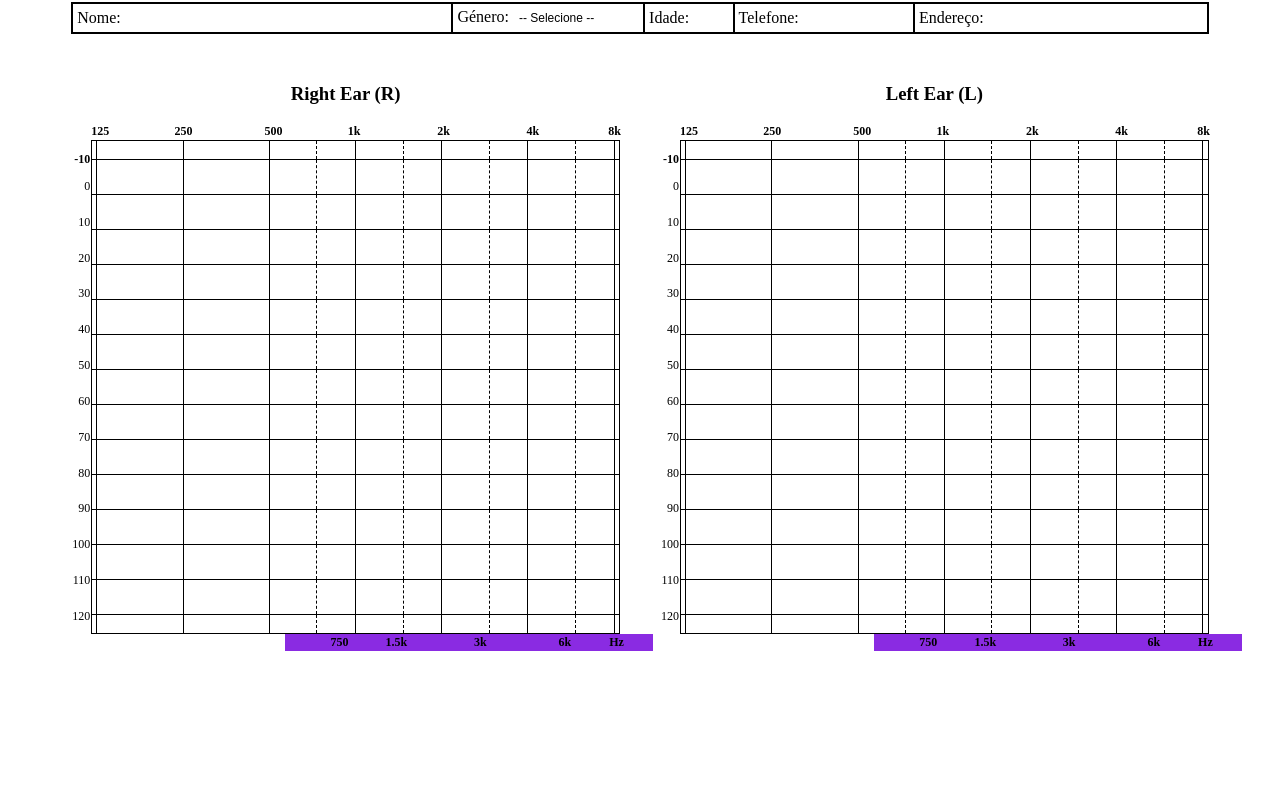
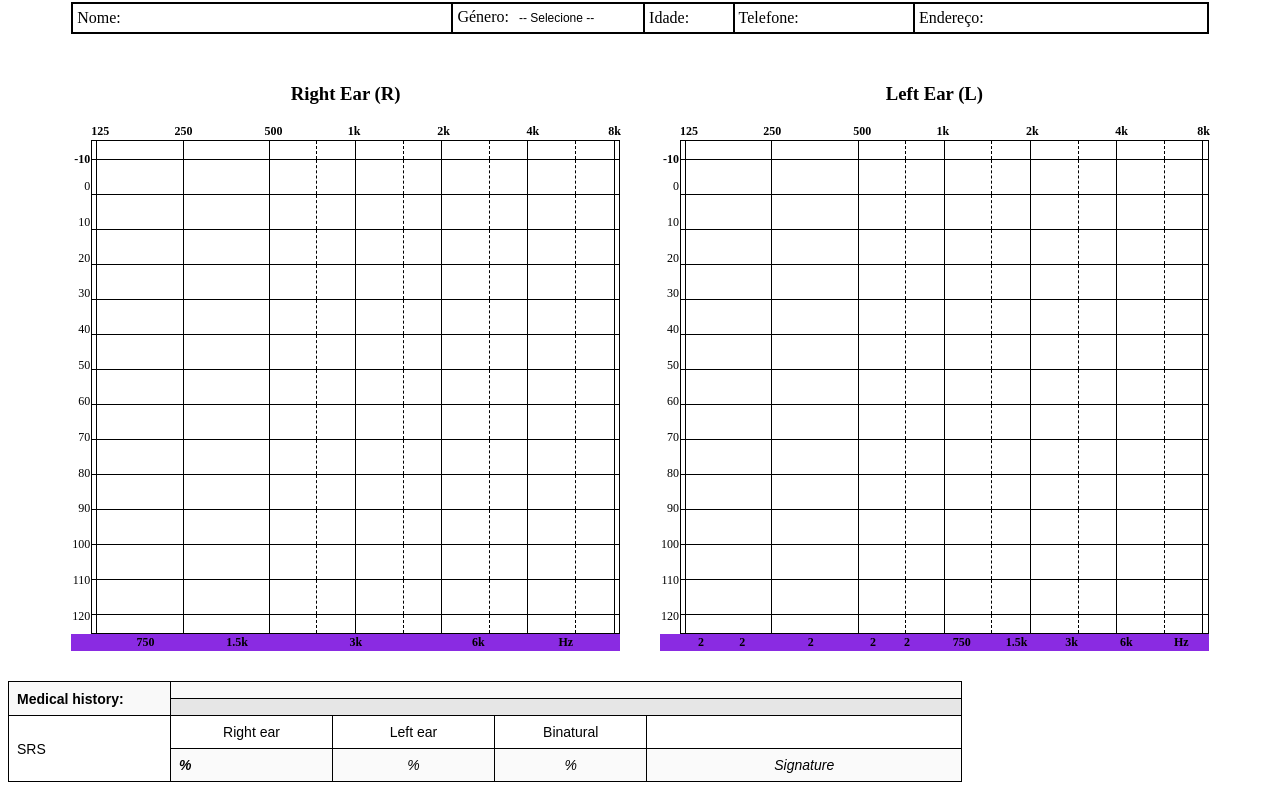
Before and after one commit to ZEINER-TECHNOLY/fronte-end-pages, a plain HTML site: page fichas/ficha_audiograma.html in a window 1280 px wide. Shown: the part 53-843 px from the top of the page. Before the commit the page ends 800 px from the top, so only its background shows below. Drawn offline with Linux system fonts and the light colour scheme.

Commit message:
continuando

```diff
--- a/fichas/ficha_audiograma.html
+++ b/fichas/ficha_audiograma.html
@@ -249,8 +249,8 @@
         }
 
         .horizontal_baixo table {
-            width: 67%;
-            margin-left: 39%;
+            width: 100%;
+            margn-left: 39%;
             border-collapse: collapse;
             text-align: center;
             table-layout: fixed;
@@ -263,15 +263,76 @@
             font-size: 12px;
         }
 
+
+
         /* Ajustar 125 e 500 para a direita */
         .horizontal_baixo table thead th:nth-child(1) {
             padding-left: 28px;
         }
+
         .horizontal_baixo table thead th:nth-child(3) {
             padding-left: 28px;
         }
+
         .horizontal_baixo table thead th:nth-child(4) {
             padding-left: 43px;
+        }
+
+
+
+        .tabela_debaixo {
+            display: grid;
+            grid-template-columns: 1fr 300px;
+            gap: 10px;
+        }
+
+        .tab_a_left {
+            width: 100%;
+            margin-top: 20px;
+        }
+
+        .tab_esquerda {
+            width: 100%;
+            border-collapse: collapse;
+            font-family: Arial, sans-serif;
+            font-size: 14px;
+        }
+
+        .tab_esquerda td {
+            border: 1px solid #000;
+            /* borda preta */
+            padding: 8px;
+            text-align: center;
+            vertical-align: middle;
+        }
+
+        .tab_esquerda tr:first-child td {
+            background-color: #f9f9f9;
+            /* primeira linha mais clara */
+        }
+
+        .tab_esquerda tr:nth-child(2) td {
+            font-weight: bold;
+            /* Medical history em negrito */
+            background-color: #e6e6e6;
+            text-align: left;
+            padding-left: 10px;
+        }
+
+        .tab_esquerda tr:nth-child(3) td {
+            font-weight: normal;
+            background-color: #fff;
+        }
+
+        .tab_esquerda tr:nth-child(4) td {
+            font-style: italic;
+            background-color: #fafafa;
+        }
+
+        .tab_esquerda td:first-child {
+            text-align: left;
+            /* primeira coluna alinhada à esquerda */
+            font-weight: bold;
         }
     </style>
 </head>
@@ -956,17 +1017,19 @@
                     </table>
                 </div>
             </div>
+
             <div class="horizontal_baixo">
                 <table>
-                    <colgroup>
-                        <col style="width: 18.2857%;">
-                        <col style="width: 13.2857%;">
-                        <col style="width: 18.2857%;">
-                        <col style="width: 16.2857%;">
-                        <col style="width: 16.2857%;">
+                    <colgrup>
+
                         </colgroup>
                         <thead>
                             <tr>
+                                <th>2</th>
+                                <th>2</th>
+                                <th>2</th>
+                                <th>2</th>
+                                <th>2</th>
                                 <th>750</th>
                                 <th>1.5k</th>
                                 <th>3k</th>
@@ -977,6 +1040,51 @@
 
                 </table>
             </div>
+
+
+        </div>
+    </div>
+
+
+    <div class="tabela_debaixo">
+        <div class="tab_a_left">
+            <table class="tab_esquerda">
+                <colgroup>
+                    <col style="width: 17%;">
+                    <col style="width: 17%;">
+                    <col style="width: 17%;">
+                    <col style="width: 16%;">
+                    <col style="width: 16%;">
+                    <col style="width: 17%;">
+                </colgroup>
+                <tbody>
+                    <tr>
+                        <td rowspan="2">Medical history:</td>
+                        <td colspan="5"></td>
+                    </tr>
+                    <tr>
+                        <td colspan="5"></td>
+                    </tr>
+                    <tr>
+                        <td rowspan="2">SRS</td>
+                        <td>Right ear</td>
+                        <td>Left ear</td>
+                        <td>Binatural</td>
+                        <td colspan="2"></td>
+
+                    </tr>
+                    <tr>
+
+                        <td>%</td>
+                        <td>%</td>
+                        <td>%</td>
+                        <td colspan="2">Signature</td>
+                    </tr>
+                </tbody>
+            </table>
+        </div>
+        <div class="tab_a_right">
+
         </div>
     </div>
 
```
Also changed, not shown: fichas/ficha_oftalmologia.html (+1 -1 lines), index.html (+0 -1 lines). Lines whose indentation alone changed are shown as unchanged.
